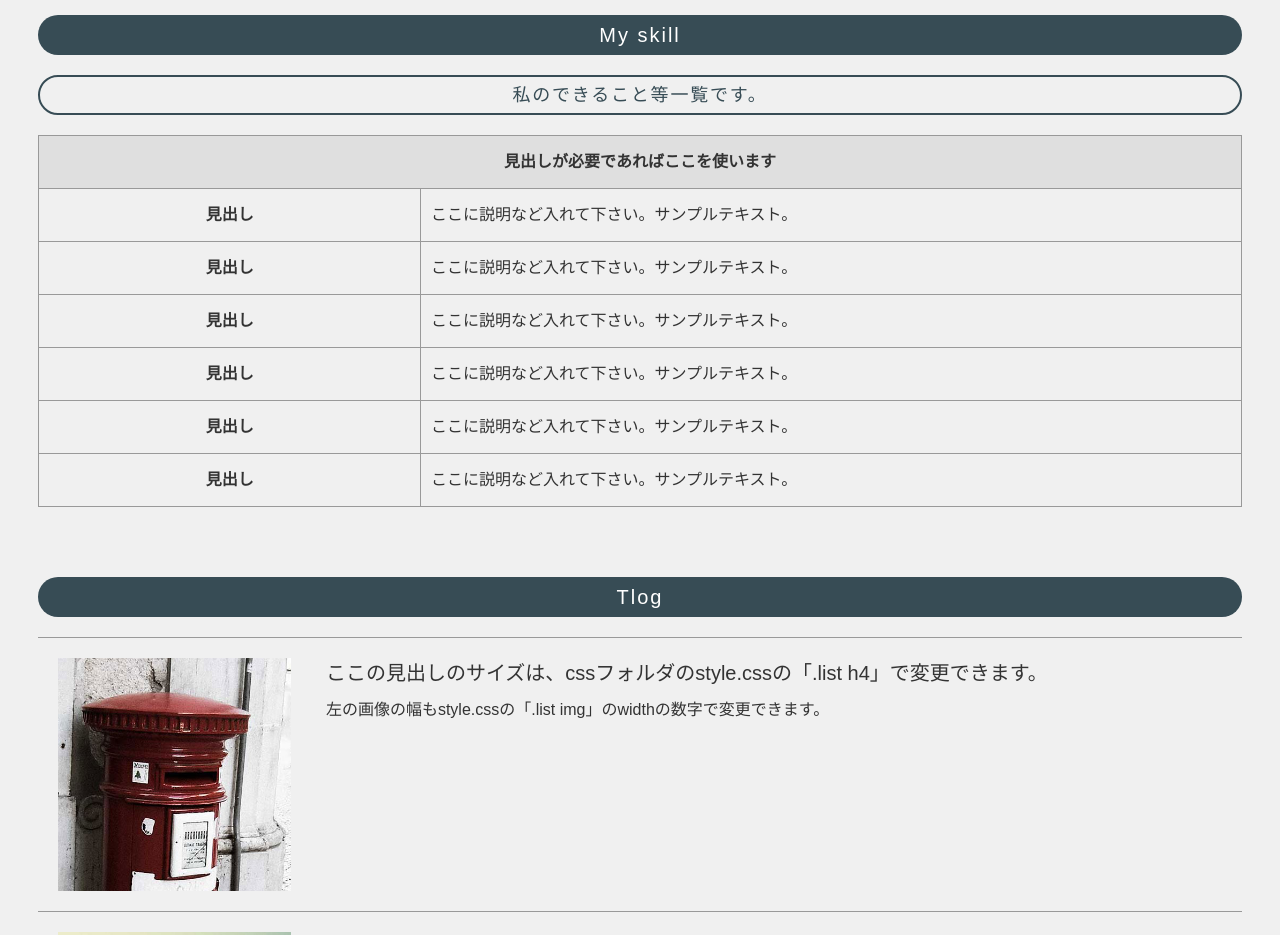
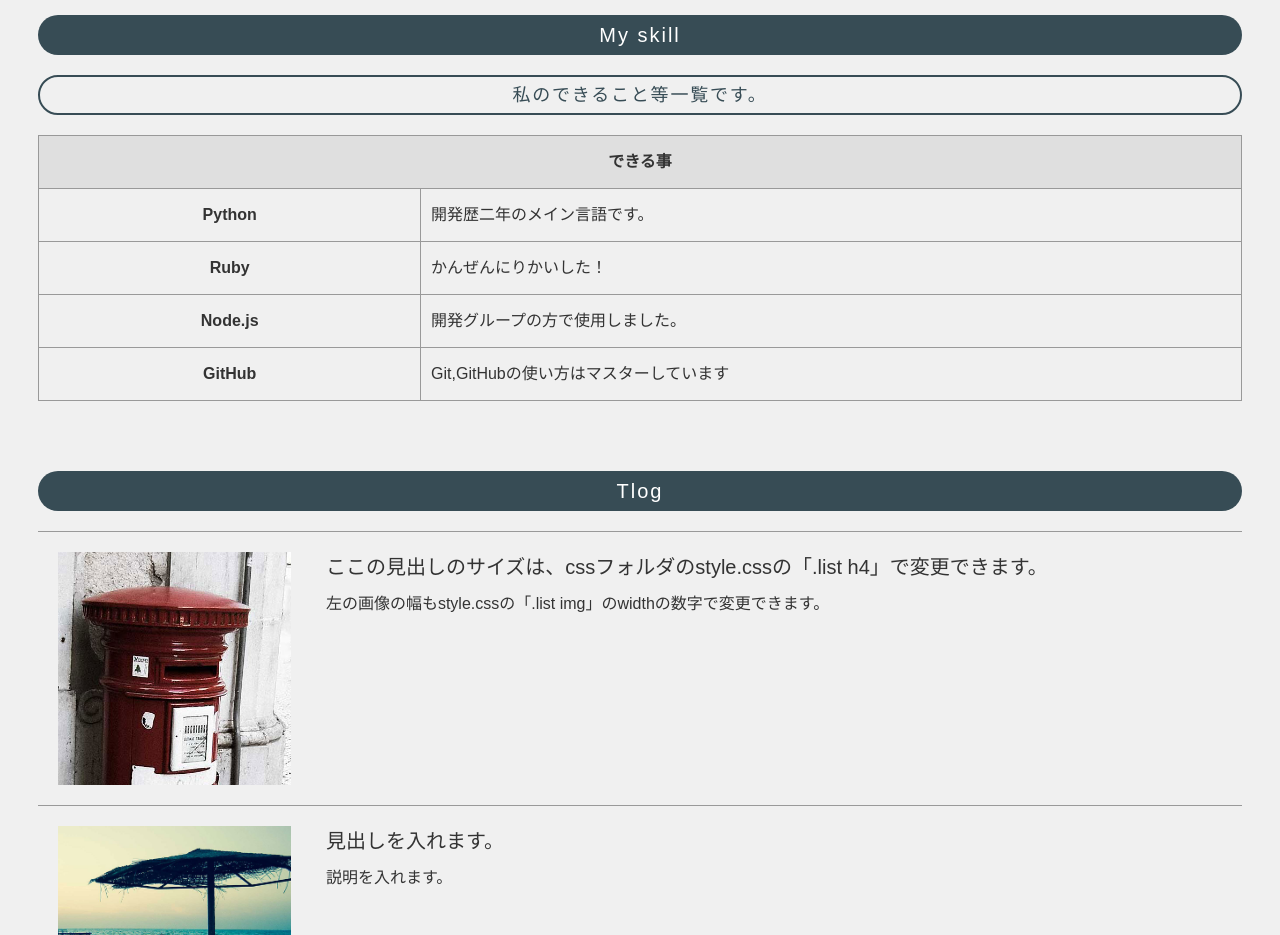
Before and after one commit to KituneG0n/g0n-hp, a plain HTML site: page index.html in a window 1280 px wide. Shown: the part 1440-2375 px from the top of the page. Drawn offline with nearby package versions, Linux system fonts and the light colour scheme; files whose address does not match are found by name.

Commit message:
Update index.html

```diff
--- a/index.html
+++ b/index.html
@@ -51,30 +51,22 @@
 
 <h3>私のできること等一覧です。</h3>
 <table class="ta1">
-<caption>見出しが必要であればここを使います</caption>
+<caption>できる事</caption>
 <tr>
-<th>見出し</th>
-<td>ここに説明など入れて下さい。サンプルテキスト。</td>
+<th>Python</th>
+<td>開発歴二年のメイン言語です。</td>
 </tr>
 <tr>
-<th>見出し</th>
-<td>ここに説明など入れて下さい。サンプルテキスト。</td>
+<th>Ruby</th>
+<td>かんぜんにりかいした！</td>
 </tr>
 <tr>
-<th>見出し</th>
-<td>ここに説明など入れて下さい。サンプルテキスト。</td>
+<th>Node.js</th>
+<td>開発グループの方で使用しました。</td>
 </tr>
 <tr>
-<th>見出し</th>
-<td>ここに説明など入れて下さい。サンプルテキスト。</td>
-</tr>
-<tr>
-<th>見出し</th>
-<td>ここに説明など入れて下さい。サンプルテキスト。</td>
-</tr>
-<tr>
-<th>見出し</th>
-<td>ここに説明など入れて下さい。サンプルテキスト。</td>
+<th>GitHub</th>
+<td>Git,GitHubの使い方はマスターしています</td>
 </tr>
 </table>
 
```
